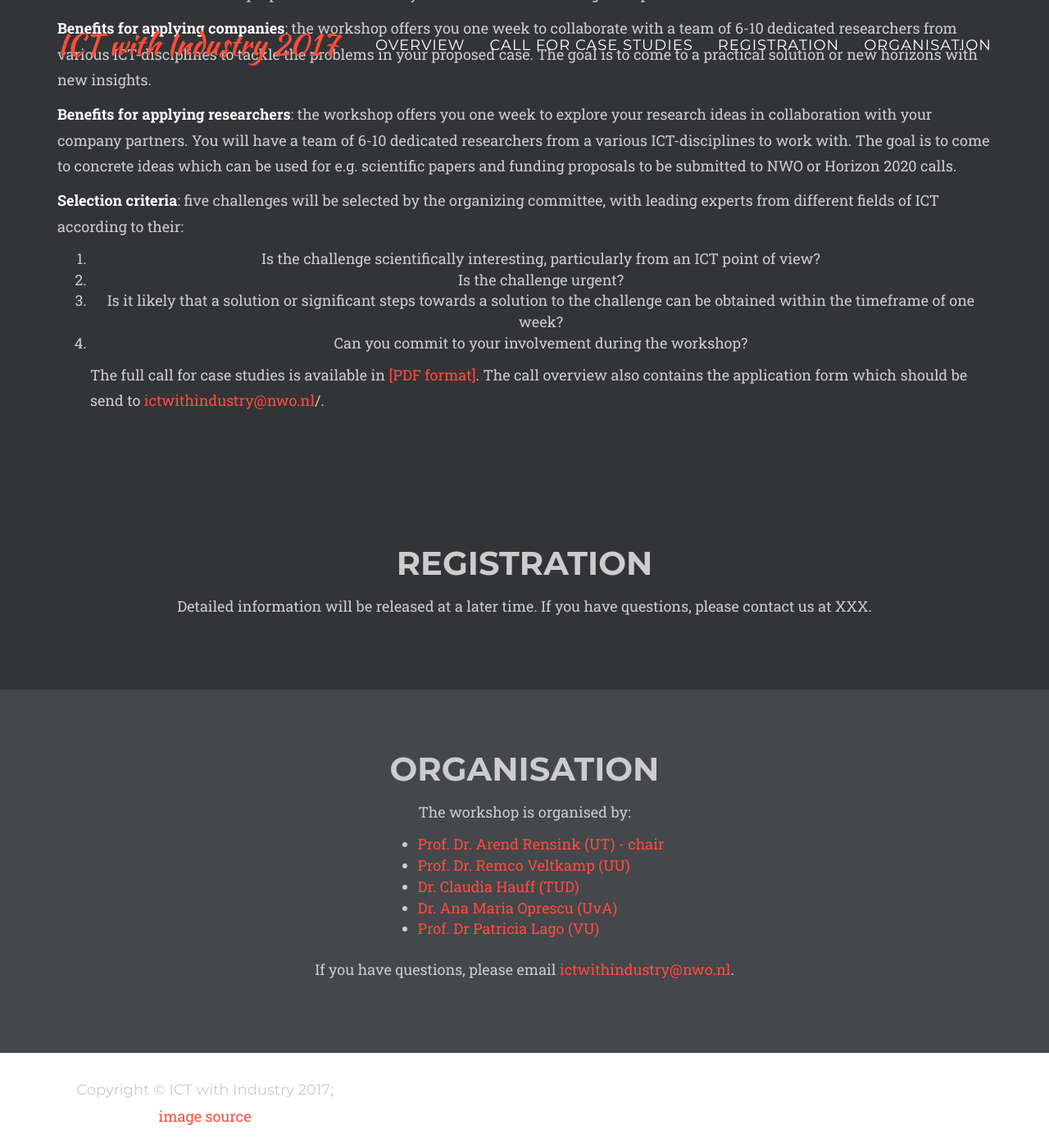
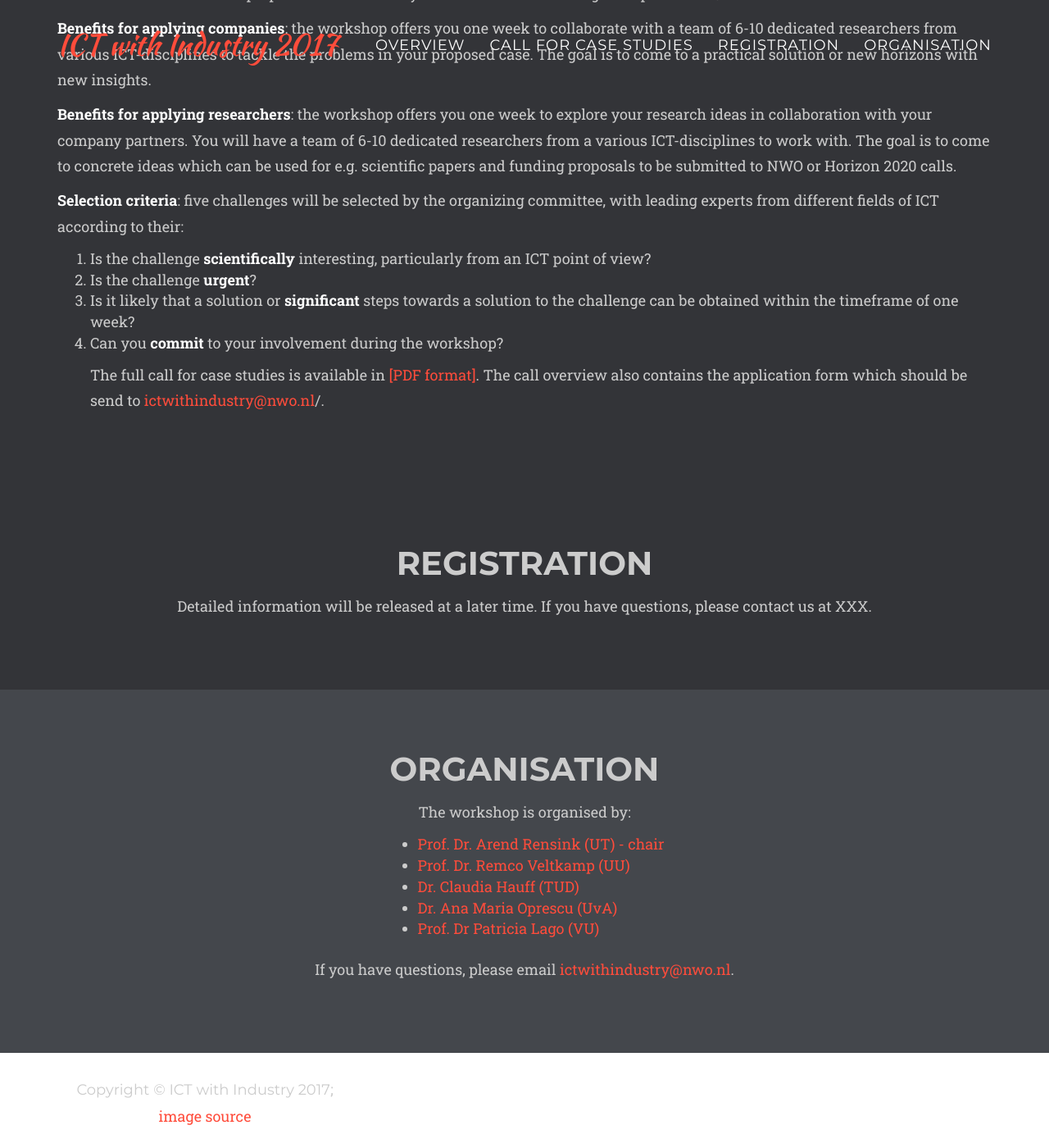
Before and after one commit to chauff/ictWI2017, a Jekyll site: the page built from index.html, in a window 1280 px wide and 1400 px high, scrolled down 1679 px. Shown: the whole window at 82% size. Built offline with Jekyll 4.4.1, drawn with Linux system fonts in a browser that asks for light colours; some web fonts are replaced.

Commit message:
text style improved

```diff
--- a/_includes/cfp.html
+++ b/_includes/cfp.html
@@ -31,13 +31,13 @@
                             <span class="emphasize-text">Selection criteria</span>:
                             five challenges will be selected by the organizing committee, with leading experts from
                             different fields of ICT according to their:
-                            <ol>
-                                <li>Is the challenge scientifically interesting,
+                            <ol class="text-left">
+                                <li>Is the challenge <span class="emphasize-text">scientifically</span> interesting,
                                 particularly from an ICT point of view?</li>
-                                <li>Is the challenge urgent?</li>
-                                <li>Is it likely that a solution or significant steps towards a
+                                <li>Is the challenge <span class="emphasize-text">urgent</span>?</li>
+                                <li>Is it likely that a solution or <span class="emphasize-text">significant</span> steps towards a
                                 solution to the challenge can be obtained within the timeframe of one week?</li>
-                                <li>Can you commit to your involvement during the workshop?</li>
+                                <li>Can you <span class="emphasize-text">commit</span> to your involvement during the workshop?</li>
                             </p>
                             <p class="text-left">
                                 The full call for case studies is available in
--- a/_includes/css/agency.css
+++ b/_includes/css/agency.css
@@ -7,7 +7,7 @@
 
 .emphasize-text {
     color: #fff;
-    font-weight: bold;
+    font-weight: bolder;
 }
 
 table, th, td {
```
